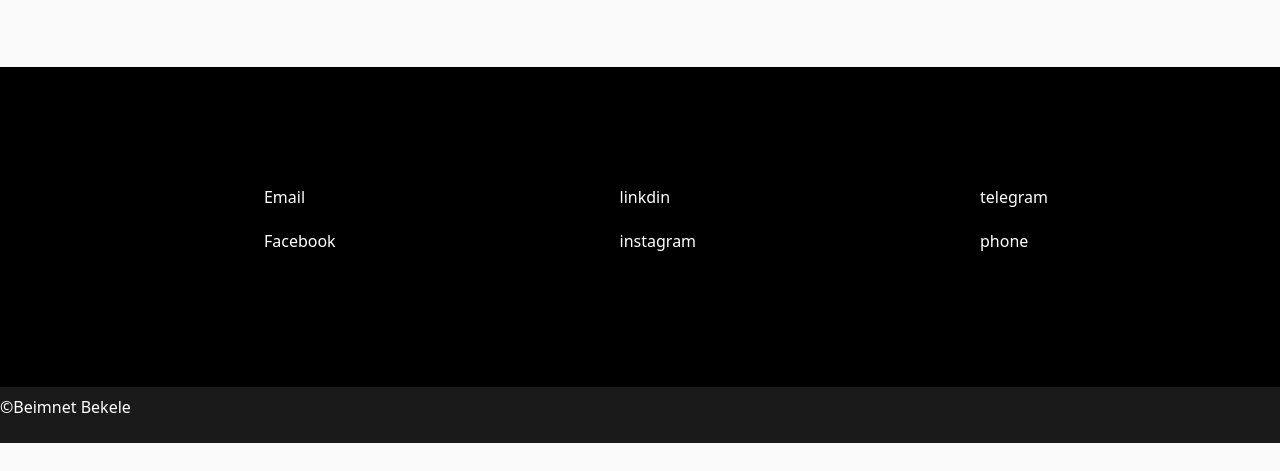
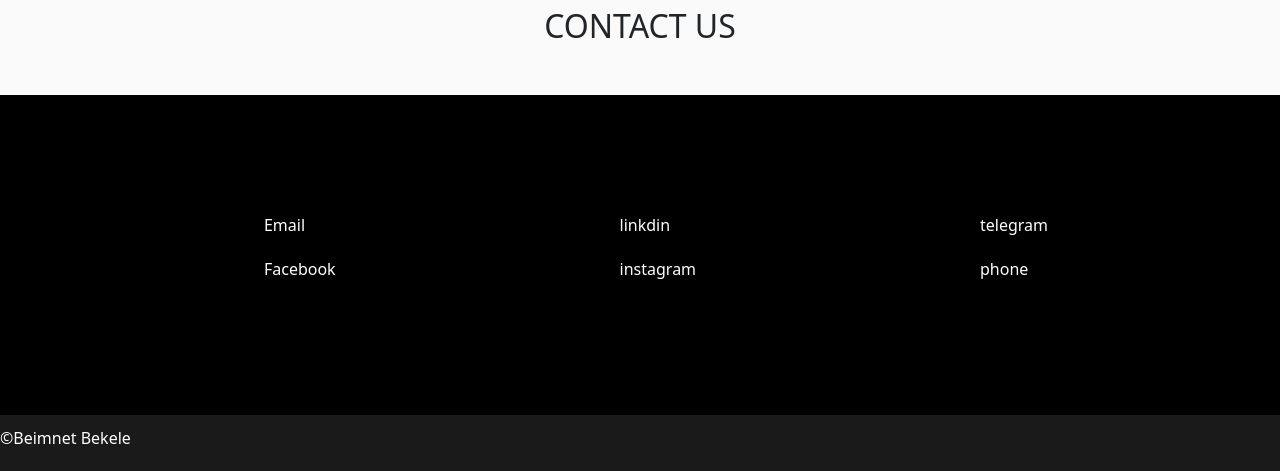
Before and after one commit to beimnet777/contractor-site, a plain HTML site: page index.html in a window 1280 px wide. Shown: the part 4351-4822 px from the top of the page. Before the commit the page ends 4794 px from the top, so only its background shows below. Drawn offline with Linux system fonts and the light colour scheme.

Commit message:
copy right section is added

```diff
--- a/css/style.css
+++ b/css/style.css
@@ -124,7 +124,7 @@ article{
 #contact{
   height: 40vh;
   background-color: black;
-  margin-top: 80px;
+  margin-top: 50px;
   display: flex;
   justify-content: space-evenly;
   align-items: center;
@@ -141,6 +141,13 @@ footer{
 
 
 }
+footer p{
+  margin-top: 5px;
+}
+footer p a{
+  text-decoration: none;
+  color: white;
+}
 #contact ul li{
   list-style: none;
   margin: 20px;
--- a/index.html
+++ b/index.html
@@ -186,7 +186,9 @@
       </p></article>
     </section>
   </section>
+  <h2 style="text-align: center; margin-top:20px">CONTACT US</h2>
   <section id="contact">
+
 
     <ul>
       <li><a href="#">Email</a></li>
@@ -200,9 +202,10 @@
       <li><a href="#">telegram</a></li>
       <li><a href="#">phone</a></li>
     </ul>
+
   </section>
   <footer>
-    <p>&copy;Beimnet Bekele</p>
+    <p><a href="#">&copy;Beimnet Bekele</a></p>
   </footer>
   </body>
   <script src="js/bootstrap.min.js"></script>
```
